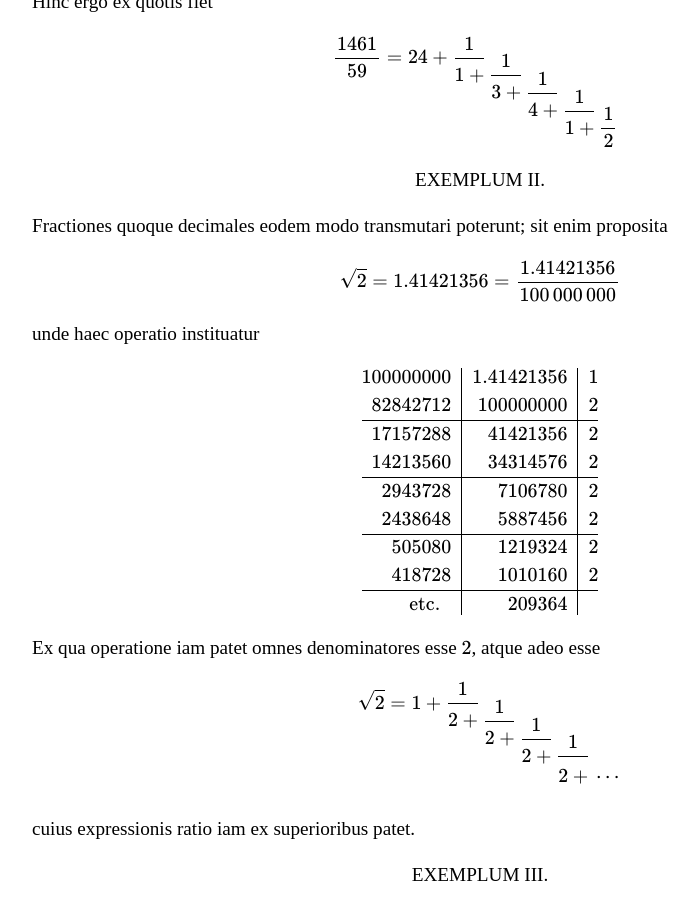
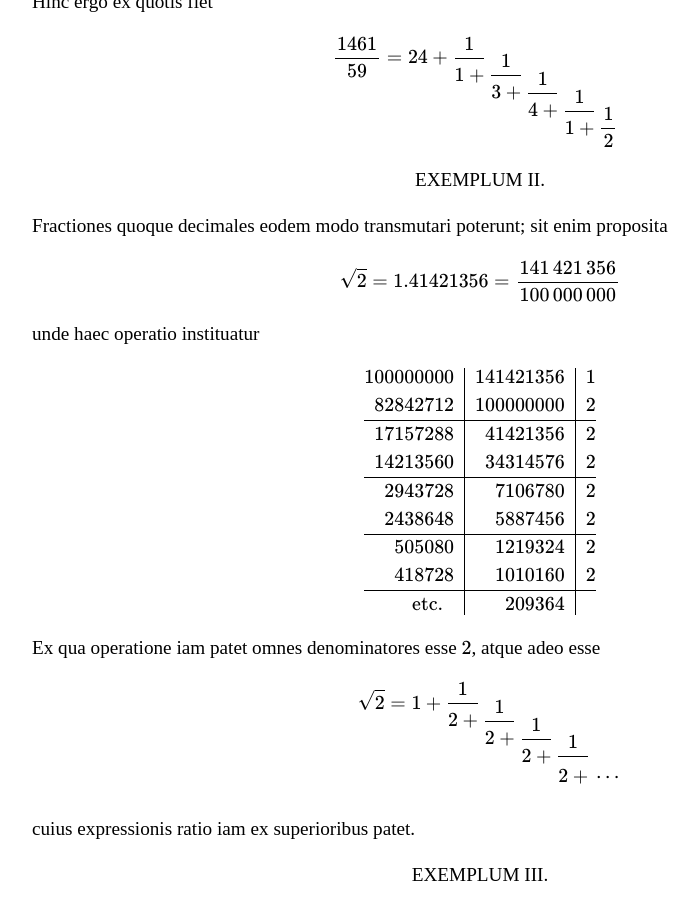
Before and after one commit to ttdoucet/ttdoucet.github.io, a Jekyll site: the page built from euler/e101.html, in a window 1280 px wide and 900 px high, scrolled down 23388 px. Shown: the whole window, without its empty margins (160-859 px from the left). Built offline with Jekyll 4.4.1, drawn with Linux system fonts in a browser that asks for light colours; formulas are drawn with MathJax 3.

Commit message:
Corrected errors in transcription.

```diff
--- a/euler/e101.html
+++ b/euler/e101.html
@@ -1250,13 +1250,13 @@ Fractiones quoque decimales eodem modo transmutari poterunt;
 sit enim proposita
 
 \begin{equation}
-\sqrt 2 = 1.41421356 = {1.41421356\over 100\,000\,000}
+\sqrt 2 = 1.41421356 = {141\,421\,356\over 100\,000\,000}
 \end{equation}
 
 unde haec operatio instituatur
 
 \begin{array}{r|r|r}
-100000000 & 1.41421356 & 1 \cr
+100000000 & 141421356 & 1 \cr
 82842712  & 100000000 & 2 \cr
 \hline
 17157288  & 41421356  & 2 \cr
```
